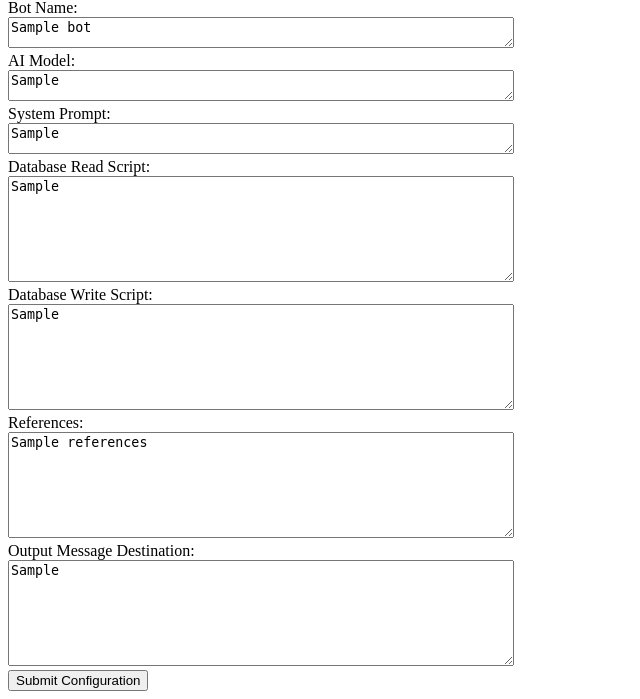
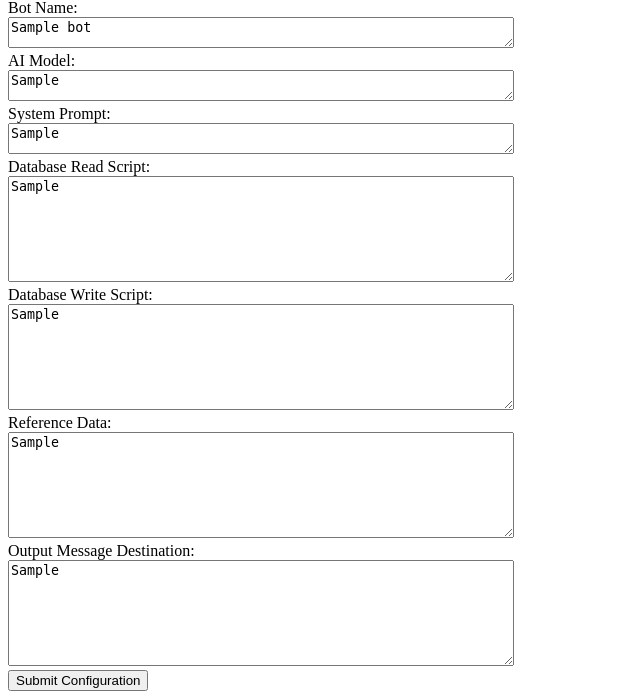
Before and after one commit to stuarth-afk/AI_Project_1, a Flask app: template templates/page_1.html in a window 1280 px wide. Shown: the part 477-1176 px from the top of the page, without its empty margins (0-640 px from the left). Run offline with Flask 3, Linux system fonts and the light colour scheme; the template is opened without the code that fills it: most values are stand-ins (such as "Sample title", 1, 10 or a date in 2020); parts of the project's set-up code (start-up, migrations or seed data) failed here and were passed over; some libraries are stand-ins or nearby versions.

Commit message:
Update page_1.html

```diff
--- a/templates/page_1.html
+++ b/templates/page_1.html
@@ -32,8 +32,8 @@
   <label for="db_write_script">Database Write Script:</label><br>
   <textarea id="db_write_script" name="db_write_script" style="width: 500px; height: 100px;">{{ bot.db_write_script }}</textarea><br>
 
-  <label for="references">References:</label><br>
-  <textarea id="references" name="references" style="width: 500px; height: 100px;">{{ bot.references }}</textarea><br>
+  <label for="reference_data">Reference Data:</label><br>
+  <textarea id="reference_data" name="references" style="width: 500px; height: 100px;">{{ bot.reference_data }}</textarea><br>
 
   <label for="output_destination">Output Message Destination:</label><br>
   <textarea id="output_destination" name="output_destination" style="width: 500px; height: 100px;">{{ bot.output_destination }}</textarea><br>
```
